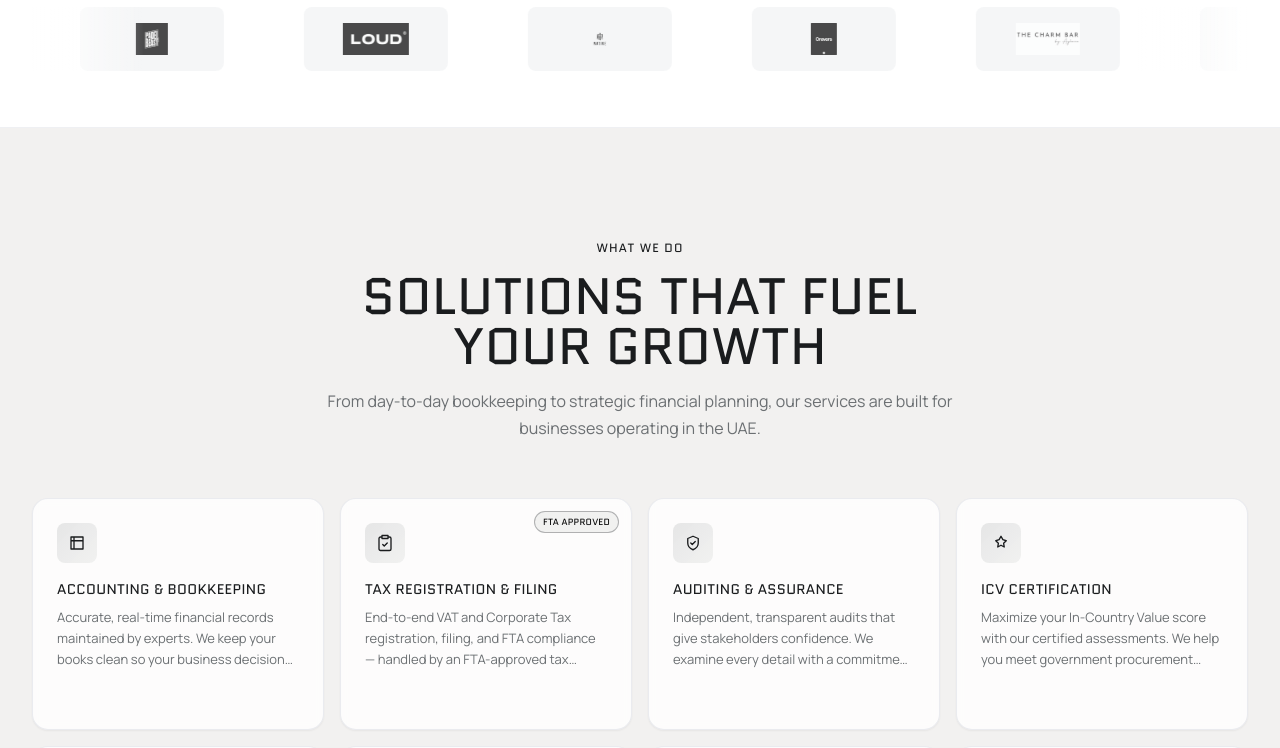
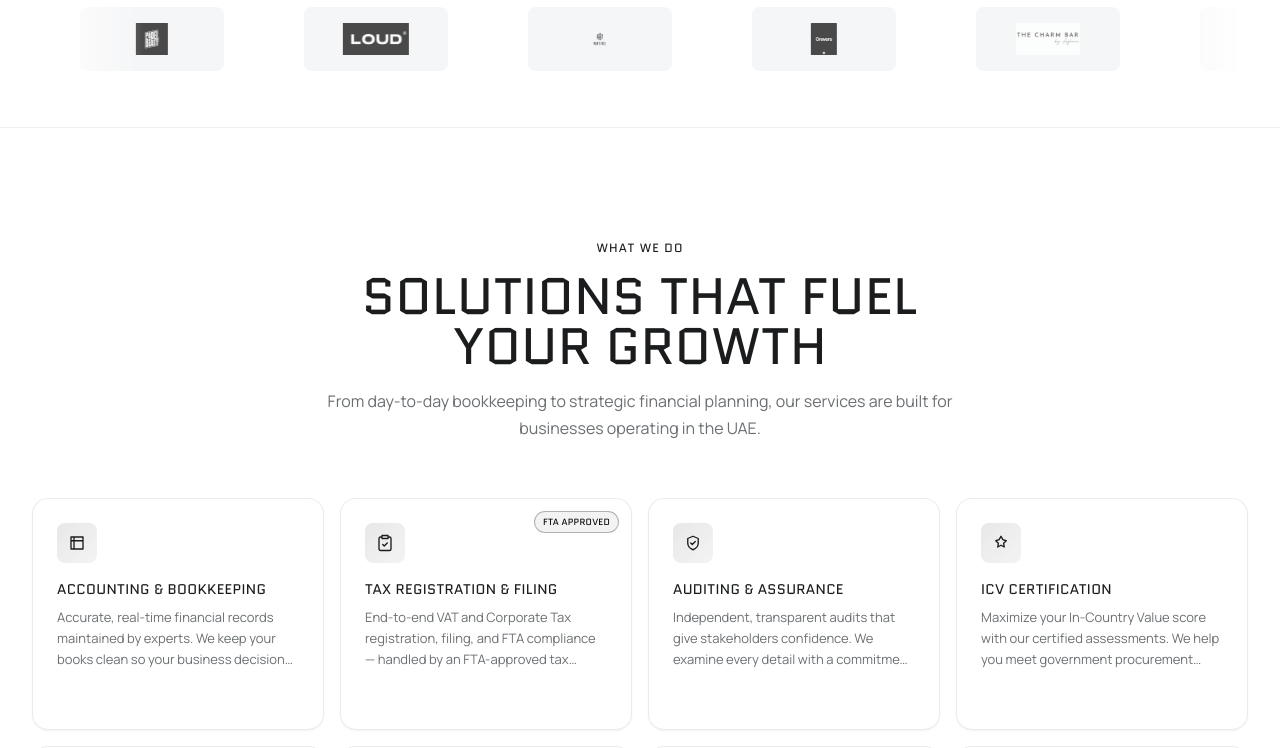
Before and after one commit to Fahis7/Zeroaccount, a React (Vite) app: page / in a window 1280 px wide. Shown: the part 940-1688 px from the top of the page. Built offline with nearby package versions, Linux system fonts and the light colour scheme.

Commit message:
Replace mock testimonials with real Google reviews, add sliding carousel

```diff
--- a/tailwind.config.js
+++ b/tailwind.config.js
@@ -5,7 +5,7 @@ export default {
     extend: {
       colors: {
         ink: { DEFAULT: "#1A1C1E", soft: "#2A2D32" },
-        surface: { DEFAULT: "#F2F1F0", raised: "#FFFFFF" },
+        surface: { DEFAULT: "#FFFFFF", raised: "#FFFFFF" },
         accent: {
           DEFAULT: "rgb(var(--accent-rgb) / <alpha-value>)",
           deep: "rgb(var(--accent-deep-rgb) / <alpha-value>)",
```
